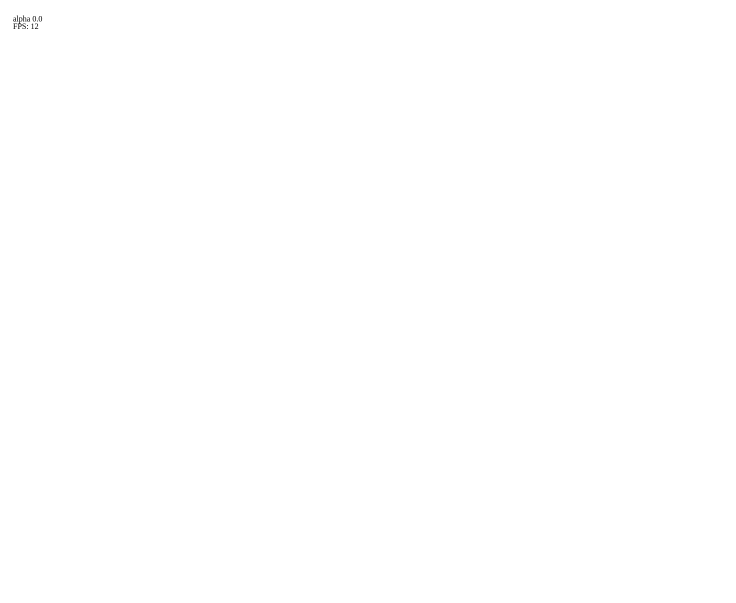
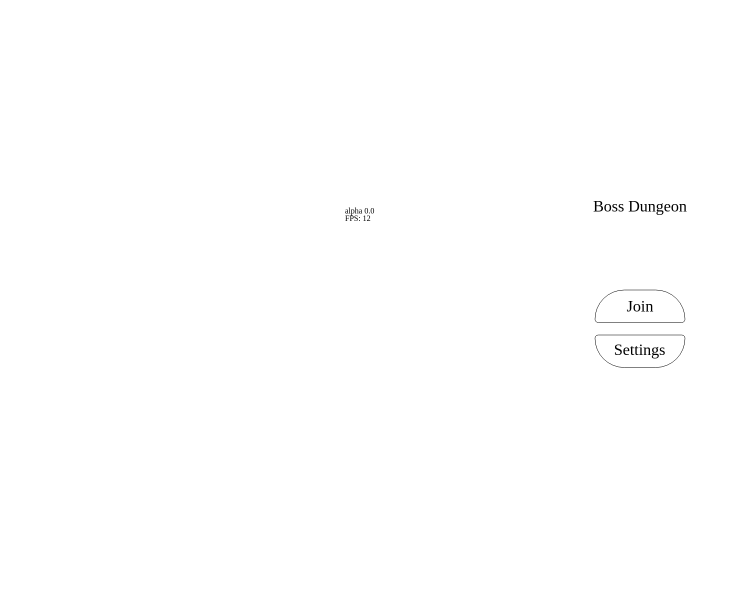
Before and after one commit to SkillGG/bossDungeon, a website built with Vite: page frontend/index.html in a window 1280 px wide. Shown: the whole page, without its empty margins (0-736 px from the left). Built offline with nearby package versions, Linux system fonts and the light colour scheme.

Commit message:
Add menu buttons

```diff
--- a/frontend/index.html
+++ b/frontend/index.html
@@ -1,13 +1,18 @@
 <!DOCTYPE html>
 <html lang="en">
+
 <head>
   <meta charset="UTF-8" />
   <link rel="icon" type="image/svg+xml" href="/vite.svg" />
   <meta name="viewport" content="width=device-width, initial-scale=1.0" />
   <title>bossDung</title>
 </head>
+
 <body>
-    <div id="app"></div>
+  <div id="app">
+    <div id="board_container"></div>
+  </div>
   <script type="module" src="/src/main.ts"></script>
 </body>
+
 </html>
--- a/frontend/src/components/KeyboardManager.ts
+++ b/frontend/src/components/KeyboardManager.ts
@@ -14,6 +14,7 @@ export class InputManager implements Updateable {
     allowedKeys: Set<string>;
     _prevMousePostiion: Vector2;
     _mousePosition: Vector2;
+    typing: boolean = false;
 
     get mousePosition(): Vector2 {
         const mousePosInCanvas = Game.getNormalVector(this._mousePosition);
@@ -125,6 +126,8 @@ export class InputManager implements Updateable {
         }
     }
     handleKeyDown(e: KeyboardEvent) {
+        this.typing = e.target instanceof HTMLInputElement;
+        if (this.typing) return;
         this.keysPressed.add(e.code);
         if (!this.allowedKeys.has(e.code)) e.preventDefault();
     }
@@ -134,20 +137,17 @@ export class InputManager implements Updateable {
     }
     handleKeyUp(e: KeyboardEvent) {
         this.keysPressed.delete(e.code);
-        e.preventDefault();
     }
     handlePointerUp(e: PointerEvent) {
         this.handlePointerMove(e);
         this.pointerButtonsPressed.delete(e.button);
         this.pointerButtonsClicked.add(e.button);
         this.pointerStateChanged = true;
-        e.preventDefault();
     }
     handlePointerDown(e: PointerEvent) {
         this.handlePointerMove(e);
         this.pointerButtonsPressed.add(e.button);
         this.pointerStateChanged = true;
-        e.preventDefault();
     }
     getMouseInputScaleFactors(): Vector_2 {
         if (!Game.instance) return { x: 1, y: 1 };
--- a/frontend/src/components/Menu/menu.ts
+++ b/frontend/src/components/Menu/menu.ts
@@ -1,6 +1,10 @@
+import { Game } from "../../game";
 import { GameState } from "../../main";
 import { mMENU_Z } from "../../utils/zLayers";
 import { ObjectManager } from "../ObjectManager";
+import { Button, ButtonOnCalls } from "../Primitives/Button/Button";
+import { Label } from "../Primitives/Label/Label";
+import { RectangleBounds } from "../Primitives/Rectangle/RectangleBounds";
 import { StateManager } from "../StateManager";
 
 export class GameMenu extends StateManager<GameState> {
@@ -8,14 +12,74 @@ export class GameMenu extends StateManager<GameState> {
 
     mapSize = 10;
 
+    nameLabel: Label;
+    settingsButton: Button;
+    joinRoomButton: Button;
+
     get defaultID() {
         return GameMenu.DefaultID;
     }
     constructor(manager: ObjectManager<GameState>, zIndex = mMENU_Z) {
         super(GameMenu.DefaultID, manager, GameState.MENU);
-        zIndex;
+        this.nameLabel = new Label(
+            "nameLabel",
+            new RectangleBounds(0, 15, Game.WIDTH, 1),
+            "Boss Dungeon",
+            {
+                border: { strokeColor: "transparent" },
+                label: {
+                    textColor: "black",
+                    font: "2em normal Helvetica",
+                },
+            },
+            zIndex
+        );
+
+        const buttonHover: ButtonOnCalls = {
+            onenter(ev) {
+                ev.target.label.border.style.fillColor = "blue";
+            },
+            onleave(ev) {
+                ev.target.label.border.style.fillColor =
+                    ev.target.label.initStyle.border?.fillColor ||
+                    "transparent";
+            },
+        };
+
+        this.joinRoomButton = new Button(
+            `btnJoin`,
+            new RectangleBounds(Game.WIDTH / 2 - 90, 90 + 90 * 1, 180, 65),
+            buttonHover,
+            "Join",
+            {
+                rounded: true,
+                border: {
+                    radii: [90, 90, 10, 10],
+                },
+            },
+            zIndex
+        );
+
+        this.settingsButton = new Button(
+            `btnSettings`,
+            new RectangleBounds(Game.WIDTH / 2 - 90, 90 + 90 * 2, 180, 65),
+            buttonHover,
+            "Settings",
+            {
+                rounded: true,
+                border: {
+                    radii: [10, 10, 90, 90],
+                },
+            },
+            zIndex
+        );
+        this.add(this.nameLabel, this.joinRoomButton, this.settingsButton);
     }
-    removeObjects(): void {}
-    registerObjects(): void {}
+    removeObjects(): void {
+        super.removeObjects();
+    }
+    registerObjects(): void {
+        super.registerObjects();
+    }
     async update() {}
 }
--- a/frontend/src/components/Primitives/Button/Button.ts
+++ b/frontend/src/components/Primitives/Button/Button.ts
@@ -16,7 +16,7 @@ export interface ButtonClickEvent extends ButtonMouseEvent {
 
 type ButtonStyle = LabelWithBorderStyle;
 
-interface ButtonOnCalls {
+export interface ButtonOnCalls {
     onclick?: (ev: ButtonClickEvent) => void;
     onenter?: (ev: ButtonMouseEvent) => void;
     onleave?: (ev: ButtonMouseEvent) => void;
--- a/frontend/src/components/Primitives/Label/Label.ts
+++ b/frontend/src/components/Primitives/Label/Label.ts
@@ -1,16 +1,27 @@
 import { Hideable, getTextMeasures } from "../../../utils/utils";
 import { BoundedGameObject } from "../../GameObject";
+import { RRectangle, RRectangleStyle } from "../Rectangle/RRectangle";
 import { RectangleStyle, Rectangle } from "../Rectangle/Rectangle";
 import { RectangleBounds } from "../Rectangle/RectangleBounds";
-
 
 type AlignText = "center" | "right" | "left";
 type JustifyText = "center" | "top" | "bottom";
 
-export interface LabelWithBorderStyle {
+interface RectStyle {
     label?: Partial<LabelTextStyle>;
     border?: Partial<RectangleStyle>;
 }
+
+interface RoundedStyle {
+    label?: Partial<LabelTextStyle>;
+    border?: Partial<RRectangleStyle>;
+    rounded: true;
+}
+
+export type LabelWithBorderStyle = RectStyle | RoundedStyle;
+
+const isRoundedStyle = (style: LabelWithBorderStyle): style is RoundedStyle =>
+    (style as any).rounded;
 
 export interface LabelTextStyle {
     textColor: string;
@@ -27,7 +38,7 @@ export const LabelDefaultStyle: LabelTextStyle = {
 };
 
 export class Label extends BoundedGameObject implements Hideable {
-    border: Rectangle;
+    border: Rectangle | RRectangle;
     style: LabelTextStyle;
     initStyle: LabelWithBorderStyle;
     constructor(
@@ -39,9 +50,15 @@ export class Label extends BoundedGameObject implements Hideable {
     ) {
         super(id, bounds, zIndex);
         this.style = { ...LabelDefaultStyle, ...style?.label };
-        this.border = new Rectangle(`${id}_border`, this.bounds, {
-            ...style?.border,
-        });
+        if (!style || !isRoundedStyle(style)) {
+            this.border = new Rectangle(`${id}_border`, this.bounds, {
+                ...style?.border,
+            });
+        } else {
+            this.border = new RRectangle(`${id}_border`, this.bounds, {
+                ...style?.border,
+            });
+        }
         this.initStyle = { ...style };
     }
 
@@ -75,7 +92,9 @@ export class Label extends BoundedGameObject implements Hideable {
                 ? this.bounds.y + textBounds.ascent
                 : this.style.valign === "bottom"
                 ? this.bounds.y + this.bounds.height - textBounds.descent
-                : this.bounds.y + (boundHeight + textHeight) / 2;
+                : this.bounds.y +
+                  (boundHeight + textHeight) / 2 -
+                  textBounds.descent;
         ctx.fillStyle = this.style.textColor;
         ctx.fillText(
             this.text,
--- /dev/null
+++ b/frontend/src/components/Primitives/Rectangle/RRectangle.ts
@@ -0,0 +1,58 @@
+import { Hideable } from "../../../utils/utils";
+import { BoundedGameObject } from "../../GameObject";
+import { RectangleBounds } from "./RectangleBounds";
+
+export interface RRectangleStyle {
+    fillColor: string;
+    strokeColor: string;
+    strokeWidth: number;
+    radii: [number, number, number, number];
+}
+
+export const RectangleDefaultStyle: RRectangleStyle = {
+    fillColor: "transparent",
+    strokeColor: "black",
+    strokeWidth: 1,
+    radii: [0, 0, 0, 0],
+};
+
+export class RRectangle extends BoundedGameObject implements Hideable {
+    style: RRectangleStyle;
+    constructor(
+        id: string,
+        bounds: RectangleBounds,
+        style?: Partial<RRectangleStyle>,
+        zIndex?: number
+    ) {
+        super(id, bounds, zIndex);
+        this.style = { ...RectangleDefaultStyle, ...style };
+    }
+    #hidden = false;
+    hide(): void {
+        this.#hidden = true;
+    }
+    show(): void {
+        this.#hidden = false;
+    }
+    async update() {}
+    async render(ctx: CanvasRenderingContext2D) {
+        if (this.#hidden) return;
+        if (this.bounds.width * this.bounds.height === 0) return;
+        ctx.fillStyle = this.style.fillColor;
+        ctx.strokeStyle = this.style.strokeColor;
+        ctx.lineWidth = this.style.strokeWidth;
+        ctx.roundRect(
+            this.bounds.x,
+            this.bounds.y,
+            this.bounds.width,
+            this.bounds.height,
+            this.style.radii
+        );
+        ctx.fill();
+        ctx.stroke();
+    }
+    intersects(bounds: RectangleBounds) {
+        if (this.#hidden) return;
+        return this.bounds.intersects(bounds);
+    }
+}
--- a/frontend/src/components/Primitives/Rectangle/RectangleBounds.ts
+++ b/frontend/src/components/Primitives/Rectangle/RectangleBounds.ts
@@ -1,8 +1,11 @@
 import { Game } from "../../../game";
 import { Vector2, Vector_2, Vector4 } from "../../../utils/utils";
 
+export class RectangleBounds {
+    static get zero() {
+        return new RectangleBounds(0, 0, 0, 0);
+    }
 
-export class RectangleBounds {
     constructor(x: Vector2, y: Vector2);
     constructor(x: number, y: number, w: number, h: number);
     constructor(x: Vector_2, y: Vector2);
--- a/frontend/src/components/StateManager.ts
+++ b/frontend/src/components/StateManager.ts
@@ -6,12 +6,16 @@ type State<T> = "any" | T;
 
 export abstract class StateManager<T extends string> implements Updateable {
     currentState: T | null = null;
+    objects: GameObject[] = [];
     abstract get defaultID(): string;
     constructor(
         public id: string,
         public manager: ObjectManager<T>,
         public state: State<T>
     ) {}
+    add(...o: GameObject[]) {
+        this.objects.push(...o);
+    }
     registerObject(...obs: GameObject[]) {
         for (const o of obs) this.manager.addObject(o, this.state);
     }
@@ -19,6 +23,10 @@ export abstract class StateManager<T extends string> implements Updateable {
         for (const o of obs) this.manager.removeObject(o.id, this.state);
     }
     abstract update(t: number): Promise<void>;
-    abstract removeObjects(): void;
-    abstract registerObjects(): void;
+    removeObjects(): void {
+        this.removeObject(...this.objects);
+    }
+    registerObjects(): void {
+        this.registerObject(...this.objects);
+    }
 }
--- a/frontend/src/game.ts
+++ b/frontend/src/game.ts
@@ -24,6 +24,17 @@ export class Game<T extends string>
     static readonly HEIGHT = 800;
     readonly gameHeight: number = Game.HEIGHT;
     readonly gameWidth: number = Game.WIDTH;
+
+    private _playername: string | null = null;
+
+    set playername(s: string | null) {
+        if (!s) return;
+        this._playername = s;
+    }
+
+    get playername() {
+        return this._playername;
+    }
 
     static input: InputManager = new InputManager();
 
@@ -58,6 +69,7 @@ export class Game<T extends string>
             this.stop();
             return;
         }
+        this.id = "board";
         this.canvasContext = cC;
         this.width = this.gameWidth;
         this.height = this.gameHeight;
--- a/frontend/src/main.ts
+++ b/frontend/src/main.ts
@@ -10,7 +10,7 @@ export enum GameState {
 }
 
 SpriteLoader.loadAllSprites().then(() => {
-    const gameBox = document.querySelector("#app");
+    const gameBox = document.querySelector("#board_container");
 
     const ui = new GameSettings<GameState>();
 
@@ -26,6 +26,7 @@ SpriteLoader.loadAllSprites().then(() => {
      * Register all GameStates
      */
     game.manager.registerGameState(...Object.values(GameState));
+
     /**
      * Add objects
      */
--- a/frontend/src/style.css
+++ b/frontend/src/style.css
@@ -1,7 +1,32 @@
 * {
-  box-sizing: border-box;
+    box-sizing: border-box;
 }
-#board{
-  width: 100vw;
-  height: 100vh;
+
+nav {
+  z-index: 1;
 }
+
+body {
+    margin: 0;
+    padding: 0;
+}
+
+#app {
+    display: grid;
+}
+
+#board_container {
+    position: absolute;
+    display: grid;
+    top: 0;
+    left: 0;
+    width: 100vw;
+    height: 100vh;
+    align-items: center;
+    margin: auto;
+}
+
+#board {
+    align-self: center;
+    justify-self: center;
+}
```
Lines whose indentation alone changed are shown as unchanged.
